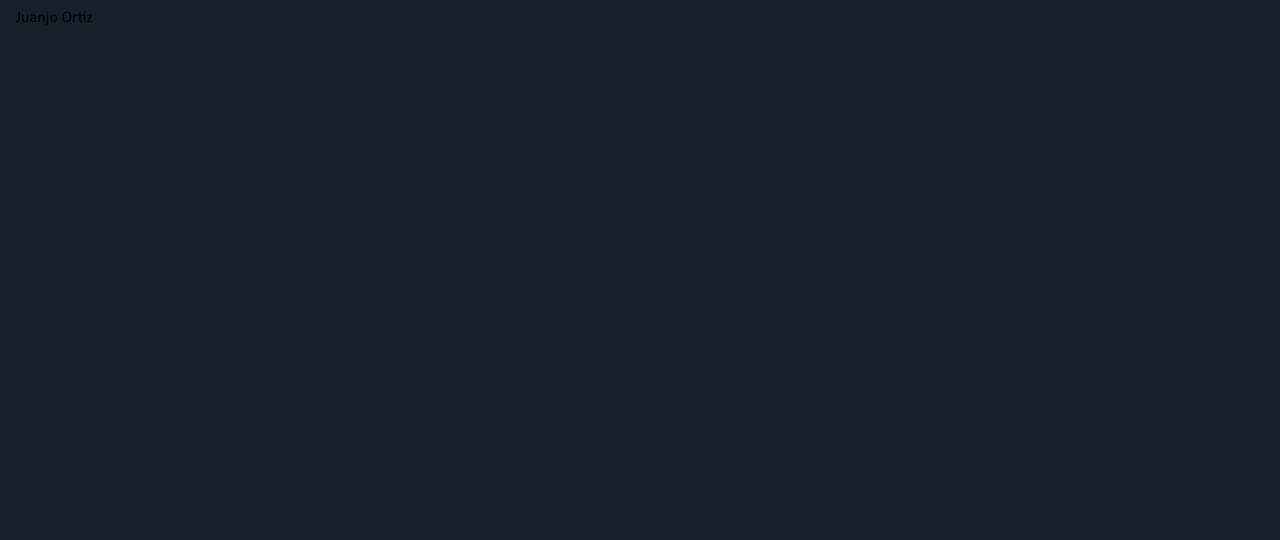
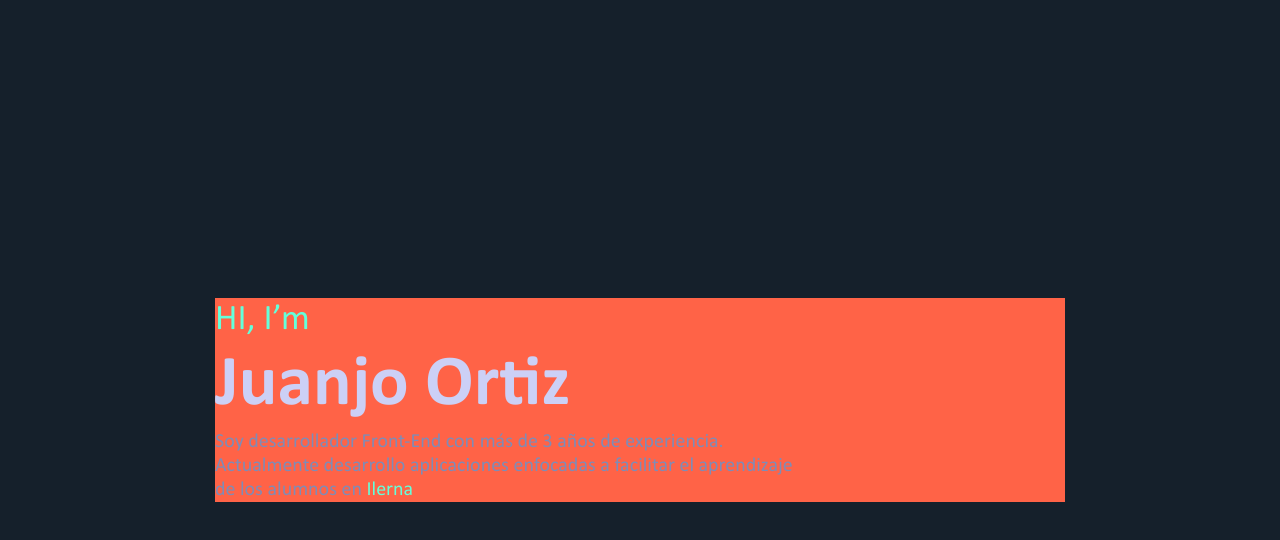
Before and after one commit to JuanjoOrt/portfolio, a Next.js app: page / in a window 1280 px wide. Shown: the top 540 px of the page. Built offline with nearby package versions, Linux system fonts and the light colour scheme.

Commit message:
added home

```diff
--- a/assets/fonts.css
+++ b/assets/fonts.css
@@ -1,4 +1,10 @@
 @font-face {
-    font-family: Calibri;
-    src: url('./fonts/CalibriRegular.ttf');
-  }
+  font-family: Calibri;
+  src: url('./fonts/CalibriRegular.ttf');
+}
+
+@font-face {
+  font-family: Calibri;
+  src: url('./fonts/CalibriBold.TTF');
+  font-weight: 700;
+}
--- a/assets/styles.css
+++ b/assets/styles.css
@@ -1,4 +1,5 @@
 @import './fonts.css';
+@import '../components/pages/home.css';
 
 :root{
     --main-bg-color: #15202B;
@@ -13,3 +14,30 @@ html{
     font-family: Calibri, -apple-system, BlinkMacSystemFont, 'Segoe UI', Roboto, Oxygen, Ubuntu, Cantarell, 'Open Sans', 'Helvetica Neue', sans-serif;
     background: var(--main-bg-color);
 }
+
+body{
+    margin: 0;
+    padding: 0;
+}
+
+section{
+    height: 100vh;
+    width: 100vw;
+    display: flex;
+    justify-content: center;
+    align-items: center;
+}
+
+.container{
+    width: 850px;
+    height: auto;
+    background-color: tomato;
+}
+
+.green-neon{
+    color: var(--neon-green);
+}
+
+@media (max-width: 850px) {
+    .container{width: 90%;}
+}
--- /dev/null
+++ b/components/pages/Home.js
@@ -0,0 +1,12 @@
+
+export default function Home () {
+  return <section>
+      <div className='container'>
+        <div className='home-subtitle'>HI, I’m</div>
+        <div className='home-title'>Juanjo Ortiz</div>
+        <div className='home-description'>Soy desarrollador Front-End con más de 3 años de experiencia.
+         Actualmente desarrollo aplicaciones enfocadas a facilitar el aprendizaje
+         de los alumnos en <span className='green-neon'>Ilerna</span></div>
+      </div>
+  </section>
+}
--- /dev/null
+++ b/components/pages/home.css
@@ -0,0 +1,17 @@
+
+.home-subtitle{
+    font-size: 36px;
+    color: var(--neon-green);
+}
+
+.home-title{
+    font-size: 72px;
+    color: var(--light-slate);
+    font-weight: 700;
+}
+
+.home-description{
+    font-size: 20px;
+    max-width: 583px;
+    color: var(--navy)
+}
--- a/pages/index.js
+++ b/pages/index.js
@@ -1,13 +1,13 @@
+import Head from 'next/head'
+import Home from '../components/pages/Home'
 
-export default function Home () {
+export default function Page () {
   return (
     <div>
-      <head>
+      <Head>
         <title>Juanjo Ortiz</title>
-      </head>
-      <body>
-        Juanjo Ortiz
-      </body>
+      </Head>
+      <Home />
     </div>
   )
 }
```
